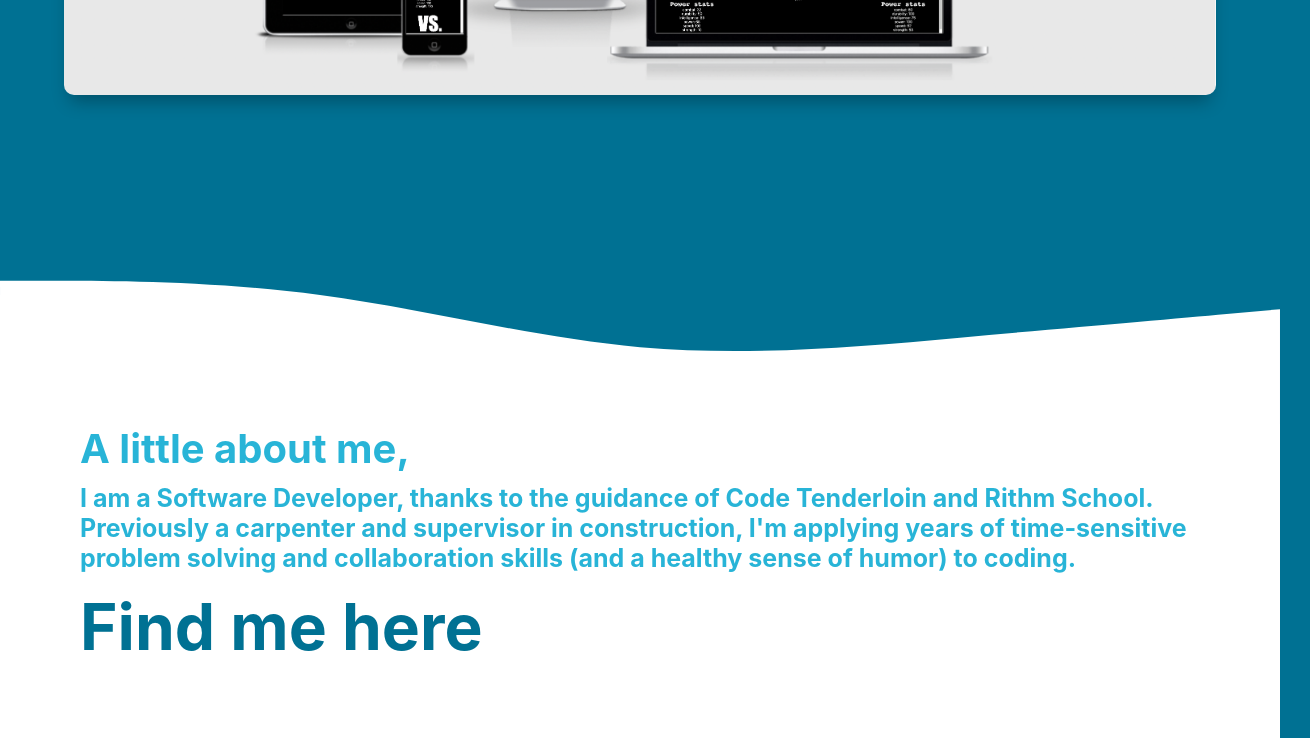
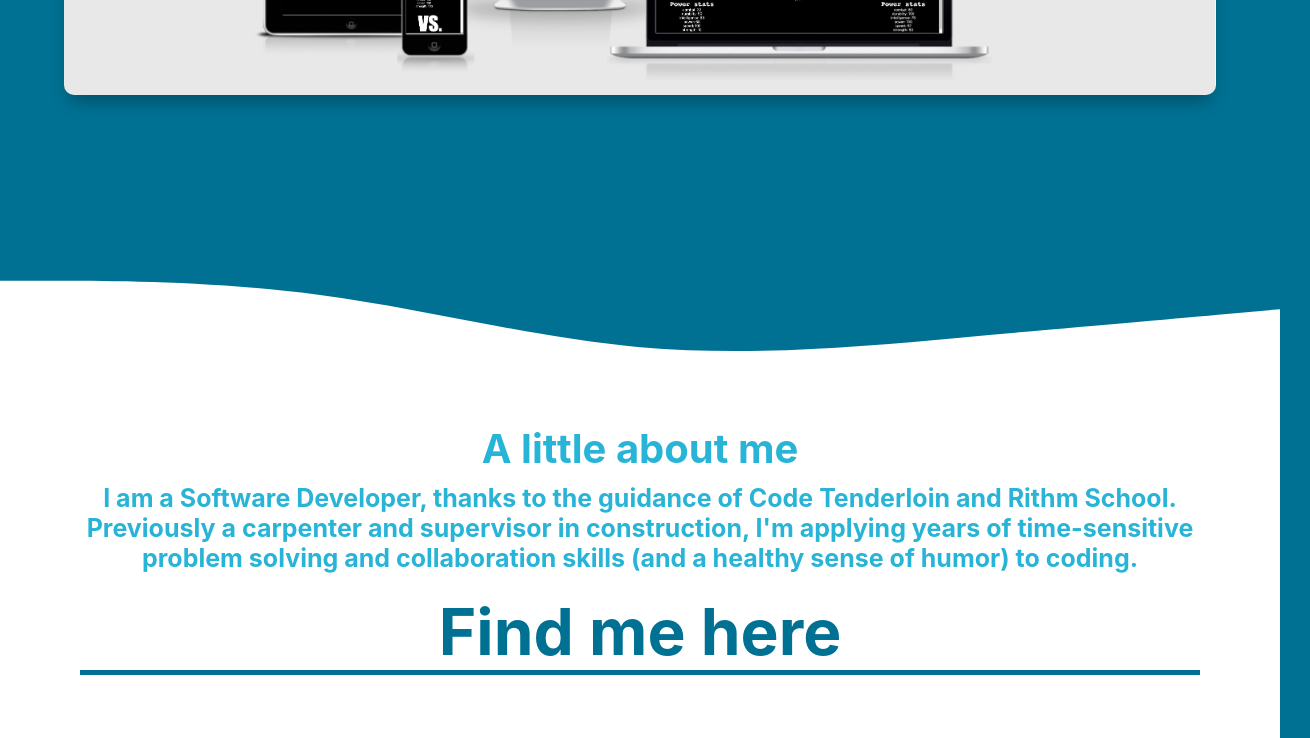
Before and after one commit to Cheis415/My-website, a React (Create React App) app: page / in a window 1280 px wide. Shown: the part 2740-3478 px from the top of the page, 1310 px wide, since content can reach past the window. Built offline with nearby package versions, Linux system fonts and the light colour scheme.

Commit message:
centered on the page

```diff
--- /dev/null
+++ b/src/App.css
@@ -0,0 +1,4 @@
+.cont {
+    width: 100%;
+    height: auto
+}
--- a/src/App.js
+++ b/src/App.js
@@ -3,11 +3,12 @@ import ScrollTrans from "./ScrollTrans";
 import Hello from "./Hello";
 import Name from "./Name";
 import Wave from "./Wave";
+import "./App.css"
 
 
 
 function App() {
-  return (<div>
+  return (<div className="cont">
     <Hello />
     <Name />
     <ScrollTrans />
--- a/src/Hello.css
+++ b/src/Hello.css
@@ -29,7 +29,7 @@
 }
 
 .myname {
-
+    text-align: center;
     display: flex;
     flex-wrap: wrap;
     color: white;
--- a/src/Hello.js
+++ b/src/Hello.js
@@ -23,7 +23,7 @@ function Hello() {
 
   return (
     <div className="hello" onClick={() => toggle(!open)}>
-      <animated.svg style={{ transform, opacity, cursor: "pointer" }} viewBox="0 0 1278 446">
+      <animated.svg style={{textAlign: "center", transform, opacity, cursor: "pointer" }} viewBox="0 0 1278 446">
         <defs>
           <filter id="water">
             <AnimFeTurbulence type="fractalNoise" baseFrequency={freq} numOctaves="1.5" result="TURB" seed="8" />
--- a/src/Name.css
+++ b/src/Name.css
@@ -7,7 +7,6 @@
 }
 .transitions-item {
     height: auto;
-    width: 100vw;
     margin: 10px;
     padding: 10px;
     background: transparent;
@@ -24,3 +23,9 @@
     line-height: 80px;
 
   }
+
+  @media screen and (max-width: 601px) {
+    div.transitions-item {
+      font-size: 15vw;
+    }
+  }
--- a/src/Wave.css
+++ b/src/Wave.css
@@ -35,8 +35,10 @@
     border-color: #fff;
     font-size: 4em;
     /* margin-bottom: 15px; */
-    padding-top: 15px;
+    text-align: center;
+    padding-top: 20px;
     color: #007193;
+    border-bottom: 5px solid #007193;
 }
 
 .our-partners-inner {
@@ -69,6 +71,7 @@
 }
 
 .about-me {
+    text-align: center;
     font-size: 25px;
     color: rgb(40, 180, 215);
     /* padding: 10px;
@@ -81,4 +84,5 @@
     color: rgb(40, 180, 215);
     font-size: 40px;
     padding-bottom: 10px;
+    text-align: center;
 }
--- a/src/Wave.js
+++ b/src/Wave.js
@@ -16,7 +16,7 @@ function Wave() {
         360,320C240,320,120,320,60,320L0,320Z"></path>
       </svg>
     <div className="our-partners">
-    <p className="about-me-header"><b>A little about me,</b></p>
+    <p className="about-me-header"><b>A little about me</b></p>
     <p className="about-me"><b>I am a Software Developer, thanks to the guidance of Code Tenderloin and Rithm School. Previously a carpenter and supervisor in construction, I'm applying years of time-sensitive problem solving and collaboration skills (and a healthy sense of humor) to coding.</b> </p>
     <h3>Find me here</h3>
     <div className="our-partners-inner">
--- a/src/index.css
+++ b/src/index.css
@@ -3,6 +3,7 @@
   margin: 0 auto;
   justify-content: center;
   align-items: center;
+  text-align: center;
   font-family: -apple-system, BlinkMacSystemFont, avenir next, avenir, helvetica neue, helvetica, ubuntu, roboto, noto,
   segoe ui, arial, sans-serif;
 
--- a/src/scrollTrans.css
+++ b/src/scrollTrans.css
@@ -24,7 +24,7 @@
     align-self: center;
     justify-content: space-between;
     margin: auto;
-    min-width: 75vw;
+
 }
 
 .mainDiv {
@@ -49,8 +49,8 @@
     flex-wrap: wrap;
     color: white;
     width: 90vw;
+    text-align: center;
     font-size: 4em;
-    max-width: 100vw;
     justify-content: center;
 }
 
@@ -60,7 +60,7 @@
     color: white;
     width: 90vw;
     font-size: 4em;
-    max-width: 100vw;
+    text-align: center;
     justify-content: center;
     padding-top: 0.5em;
 }
@@ -71,7 +71,7 @@
     color: white;
     width: 90vw;
     font-size: 4em;
-    max-width: 100vw;
+    text-align: center;
     justify-content: center;
     padding-bottom: 0.5em;
 }
@@ -81,3 +81,21 @@
     flex-direction: column;
     justify-content: center;
 }
+
+/* @media screen and (max-width: 601px) {
+    div.bot-h1 {
+      font-size: .5em;
+    }
+  }
+
+  @media screen and (max-width: 601px) {
+    div.top-h1 {
+      font-size: .5em;
+    }
+  } */
+
+  @media screen and (max-width: 601px) {
+    div.arrow {
+      size: 2ch;
+    }
+  }
```
Also changed, not shown: 1 other file (tests, documents, lock files or other folders).
